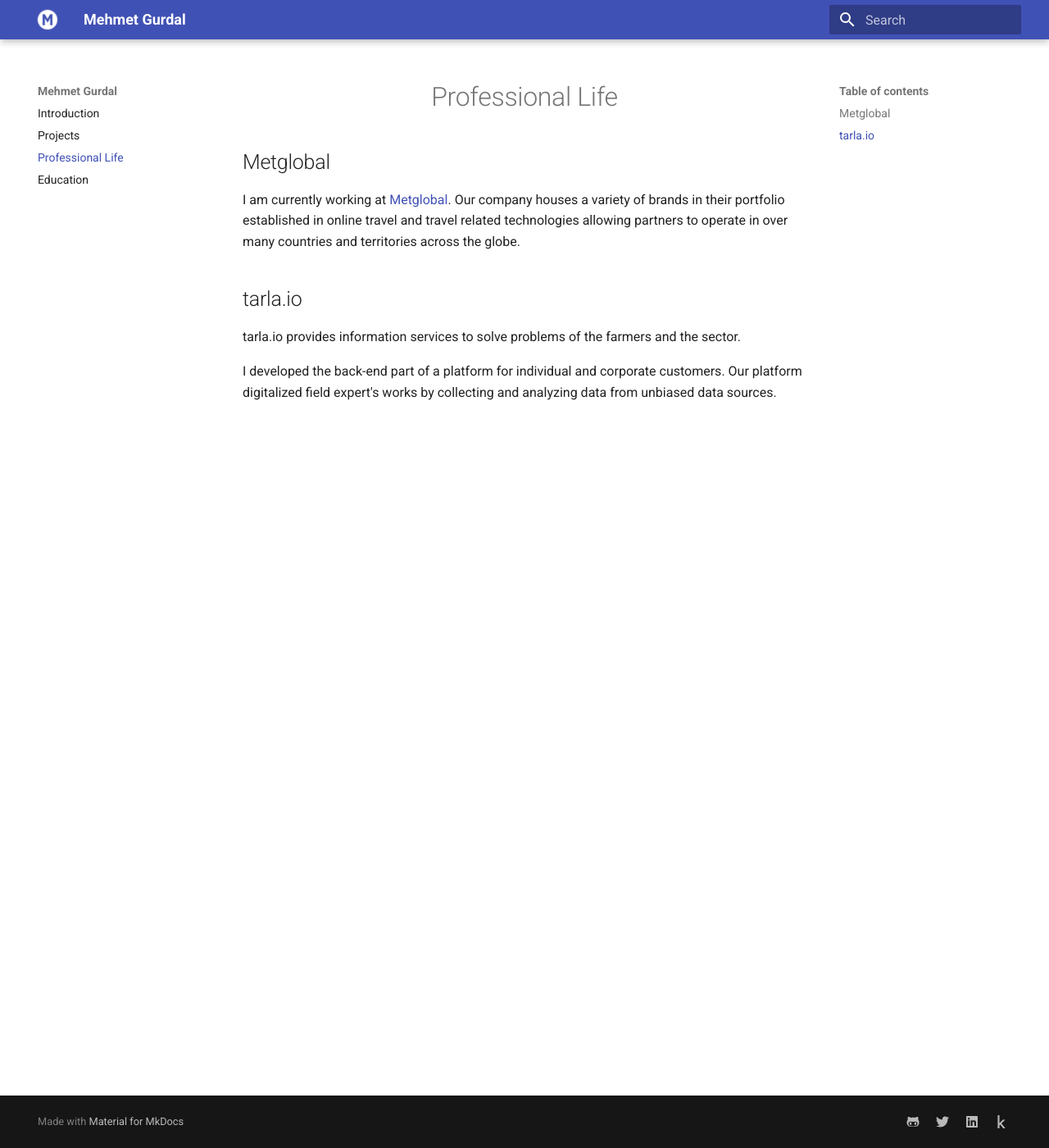
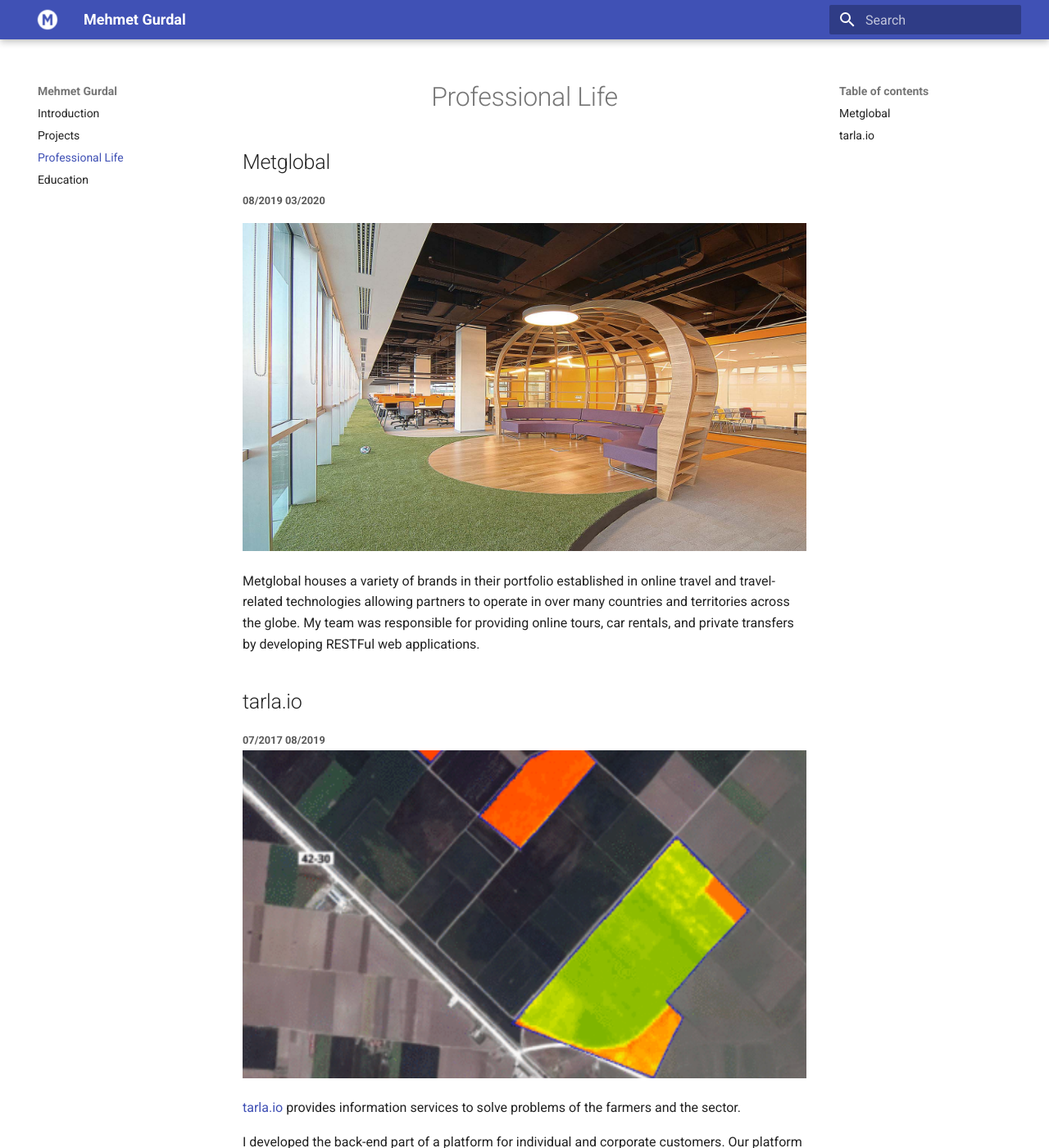
Before and after one commit to mgurdal/resume, an MkDocs documentation site: the page built from docs/professional.md, in a window 1280 px wide and 1400 px high. Shown: the whole window at 82% size. Built offline with MkDocs 1.6.1 and Material for MkDocs 9.7.7, drawn with Linux system fonts in a browser that asks for light colours.

Commit message:
Update professional life and projects

```diff
--- a/docs/assets/css/extra.css
+++ b/docs/assets/css/extra.css
@@ -1,3 +1,8 @@
 div.md-content > article > h1 {
     text-align: center;
 }
+
+img[alt="tarlaio"], img[alt="metglobal"] {
+    width:  800px;
+    height: 400px;
+}
--- a/docs/professional.md
+++ b/docs/professional.md
@@ -1,11 +1,17 @@
 ## Metglobal
-I am currently working at [Metglobal](https://www.metglobal.com/).
-Our company houses a variety of brands in their portfolio established in online travel and travel related technologies
-allowing partners to operate in over many countries and territories across the globe.
+<small><b> 08/2019 03/2020</b></small>
+
+![metglobal](assets/images/metglobal.jpg)
+
+Metglobal houses a variety of brands in their portfolio established in online travel and travel-related technologies allowing partners to operate in over many countries and territories across the globe.
+My team was responsible for providing online tours, car rentals, and private transfers by developing RESTFul web applications.
+
 
 ## tarla.io
+<small><b> 07/2017 08/2019</b></small>
+![tarlaio](assets/images/tarlaio.png)
 
-tarla.io provides information services to solve problems of the farmers and the sector.
+[tarla.io](tarla.io) provides information services to solve problems of the farmers and the sector.
 
 I developed the back-end part of a platform for individual and corporate customers.
 Our platform digitalized field expert's works by collecting and analyzing data from unbiased
--- a/mkdocs.yml
+++ b/mkdocs.yml
@@ -9,7 +9,6 @@ nav:
     - Projects : projects.md
     - Professional Life: professional.md
     - Education: education.md
-
 extra:
   social:
     - type: github-alt
```
Also changed, not shown: README.md (+4 -1 lines), docs/projects.md (+4 -0 lines), docs/assets/images/metglobal.jpg (added), docs/assets/images/tarlaio.png (added).
